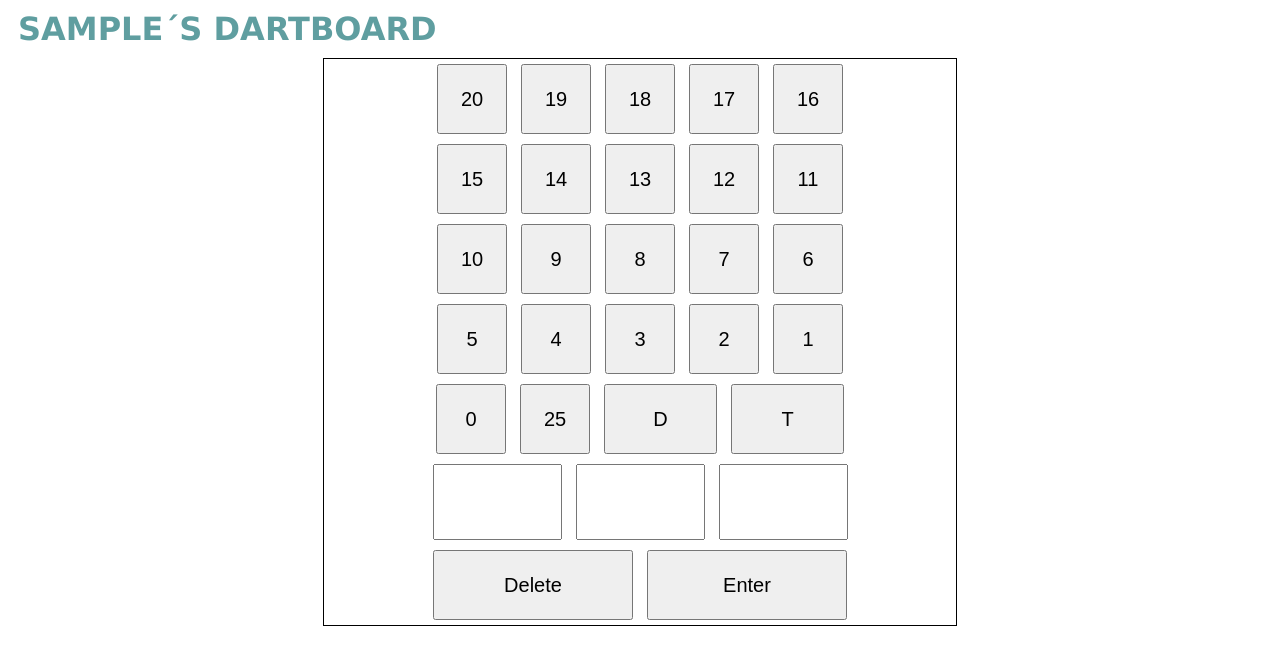
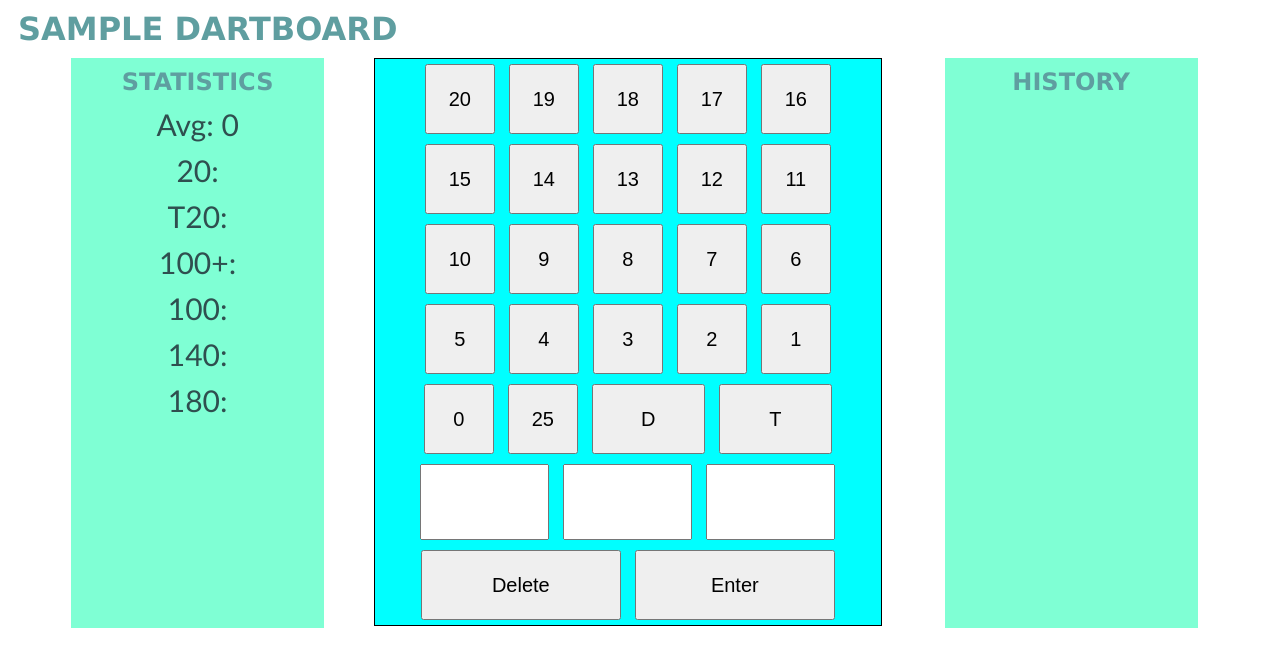
Before and after one commit to julius2503/dartistic, a Flask app: a page that uses app/templates/user.html in a window 1280 px wide. Shown: the top 667 px of the page. Run offline with Flask 3, Linux system fonts and the light colour scheme.

Commit message:
added history and statistics

```diff
--- a/app/helper.py
+++ b/app/helper.py
@@ -9,3 +9,21 @@ def check(v1, v2, v3):
         print("Wrong Input")
         return False
     return True
+
+def getValue(value):
+    if value[0] == "T":
+        return 3 * int(value[1:])
+    elif value[0] == "D":
+        return 2 * int(value[1:])
+    else:
+        return int(value)
+
+def getAvg(darts):
+    count = 0
+    sum = 0
+    for dart in darts:
+        count+=1
+        sum+=dart.value
+    if count > 0:
+        return int(sum/count)
+    return 0
--- a/app/main.py
+++ b/app/main.py
@@ -9,6 +9,11 @@ app = Flask(__name__)
 app.config['SQLALCHEMY_DATABASE_URI'] = 'sqlite:///db.db'
 app.config['SQLALCHEMY_TRACK_MODIFICATIONS'] = False
 db = SQLAlchemy(app)
+
+class User(db.Model):
+    id = db.Column(db.Integer, primary_key = True)
+    name = db.Column(db.String(200))
+    created_at = db.Column(db.DateTime(), default=datetime.utcnow)
 
 class Throw(db.Model):
     id = db.Column(db.Integer, primary_key = True)
@@ -22,9 +27,19 @@ class Throw(db.Model):
 app.app_context().push()
 db.create_all()
 
-@app.route("/")
-def hello_world():
-    return render_template("index.html")
+@app.route("/", methods=['GET', 'POST'])
+def addUser():
+    if request.method == 'POST':
+        username = request.form['username']
+        if username != "" or username != " " or username != "db":
+            new_user = User(
+                name = username
+            )
+            db.session.add(new_user)
+            db.session.commit()
+            print("Added new User: " + username)
+    users = User.query.order_by(User.created_at).all()
+    return render_template("index.html", users=users)
 
 @app.route("/<name>", methods=['GET', 'POST'])
 def user(name):
@@ -40,13 +55,15 @@ def user(name):
                 dartOne = valueOne,
                 dartTwo = valueTwo,
                 dartThree = valueThree,
-                value = 0
+                value = helper.getValue(valueOne) + helper.getValue(valueTwo) + helper.getValue(valueThree)
             )
             db.session.add(new_throw)
             db.session.commit()
             print("Submitted")
         print(" ")
-    return render_template("user.html", name=name)
+    darts = Throw.query.order_by(Throw.time)
+    avg = helper.getAvg(darts)
+    return render_template("user.html", name=name, darts = darts, avg=avg)
 
 
 
--- a/app/static/css/style.css
+++ /dev/null
@@ -1,37 +0,0 @@
-h1{
-    font-family: Verdana, Geneva, Tahoma, sans-serif;
-    color:cadetblue;
-    text-transform: uppercase;
-    margin: 10px;
-}
-
-#dartboard-section{
-    border: 1px solid black;
-    margin: 0 auto 0 auto;
-    width: 50%;
-    text-align: center;
-}
-
-#dartboard-section button{
-    width: 70px;
-    height: 70px;
-    margin: 5px;
-    font-size: 20px;
-    text-align: center;
-}
-
-#dartboard-section input{
-    margin: 5px;
-    width: 121px;
-    height: 70px;
-    text-align: center;
-    font-size: 50px;
-}
-
-#dartboard-section .special-throw{
-    width: 113px;
-}
-
-#dartboard-section .board-action-btn{
-    width: 200px;
-}
--- /dev/null
+++ b/app/static/css/user.css
@@ -0,0 +1,102 @@
+#content section{
+    float: left;
+}
+
+h1{
+    font-family: Verdana, Geneva, Tahoma, sans-serif;
+    color:cadetblue;
+    text-transform: uppercase;
+    margin: 10px;
+}
+
+h2{
+    font-family: Verdana, Geneva, Tahoma, sans-serif;
+    color:cadetblue;
+    text-transform: uppercase;
+    margin: 10px;
+}
+
+#dartboard-section{
+    border: 1px solid black;
+    margin-left: 50px;
+    width: 40%;
+    text-align: center;
+    background-color: aqua;
+}
+
+#dartboard-section button{
+    width: 70px;
+    height: 70px;
+    margin: 5px;
+    font-size: 20px;
+    text-align: center;
+}
+
+
+#dartboard-section button{
+    width: 70px;
+    height: 70px;
+    margin: 5px;
+    font-size: 20px;
+    text-align: center;
+}
+
+#dartboard-section input{
+    margin: 5px;
+    width: 121px;
+    height: 70px;
+    text-align: center;
+    font-size: 50px;
+}
+
+#dartboard-section .special-throw{
+    width: 113px;
+}
+
+#dartboard-section .board-action-btn{
+    width: 200px;
+}
+
+#dartboard-section #board{
+    width: 100%;
+}
+
+#history{
+    background-color: aquamarine;
+    width: 20%;
+    text-align: center;
+    margin-left: 5%;
+    height: 570px;
+    overflow: hidden;
+}
+
+#history table{
+    width: 100%;
+}
+
+#history table tr{
+    margin-top: 20px;
+}
+
+#history table tr td{
+    font-size: 30px;
+    padding: 10px;
+    font-family: 'Gill Sans', 'Gill Sans MT', Calibri, 'Trebuchet MS', sans-serif;
+    color:darkslategrey;
+}
+
+#statistics{
+    background-color: aquamarine;
+    width: 20%;
+    text-align: center;
+    margin-left: 5%;
+    height: 570px;
+    overflow: hidden;
+}
+
+#statistics p{
+    font-size: 30px;
+    margin: 10px;
+    font-family: 'Gill Sans', 'Gill Sans MT', Calibri, 'Trebuchet MS', sans-serif;
+    color:darkslategrey;
+}
--- a/app/templates/user.html
+++ b/app/templates/user.html
@@ -4,12 +4,34 @@
     <meta charset="utf-8">
     <meta name="viewport" content="width=device-width, initial-scale=1">
     <link rel="stylesheet" href="{{ url_for('static',filename='css/style.css') }}">
+    <link rel="stylesheet" href="{{ url_for('static',filename='css/user.css') }}">
+    <link rel="stylesheet" href="../static/css/user.css">
+    <link rel="stylesheet" href="../static/css/style.css">
     <script src="{{ url_for('static',filename='source/dartboard.js') }}"></script>
+    <script src="../static/source/dartboard.js"></script>
     <title>Bootstrap demo</title>
  </head>
   <body>
-    <h1>{{name}}´s Dartboard</h1>
+    <h1>{{name}} Dartboard</h1>
+
+    <section id="content">
+      <a href="{{name}}/statistics">
+        <section id="statistics">
+          <h2>Statistics</h2>
+          <p>Avg: {{avg}}</p>
+          <p>20:</p>
+          <p>T20:</p>
+          <p>100+:</p>
+          <p>100:</p>
+          <p>140:</p>
+          <p>180: </p>
+
+
+        </section>
+      </a>
+
       <section id="dartboard-section">
+        <section id="board">
           <button onclick="writeValue('20')">20</button>     <button onclick="writeValue('19')">19</button>     <button onclick="writeValue('18')">18</button>     <button onclick="writeValue('17')">17</button>     <button onclick="writeValue('16')">16</button>
           <br>
           <button onclick="writeValue('15')">15</button>     <button onclick="writeValue('14')">14</button>     <button onclick="writeValue('13')">13</button>     <button onclick="writeValue('12')">12</button>     <button onclick="writeValue('11')">11</button>
@@ -29,5 +51,25 @@
               <button type="submit" class="board-action-btn">Enter</button>
           </form>
         </section>
+      </section>
+
+      <a href="{{name}}/history">
+          <section id="history">
+            <h2>History</h2>
+
+            <table>
+              {% for dart in darts|reverse%}
+              {% if dart.user == name %}
+              <tr>
+                <td> {{dart.dartOne}} </td>
+                <td> {{dart.dartTwo}} </td>
+                <td> {{dart.dartThree}} </td>
+              </tr>
+              {% endif %}
+              {% endfor %}
+            </table>
+          </section>
+        </a>
+  </section>
   </body>
 </html>
```
Also changed, not shown: app/static/css/index.css (added, +52 -0 lines), app/templates/index.html (+24 -34 lines). Lines whose indentation alone changed are shown as unchanged.
